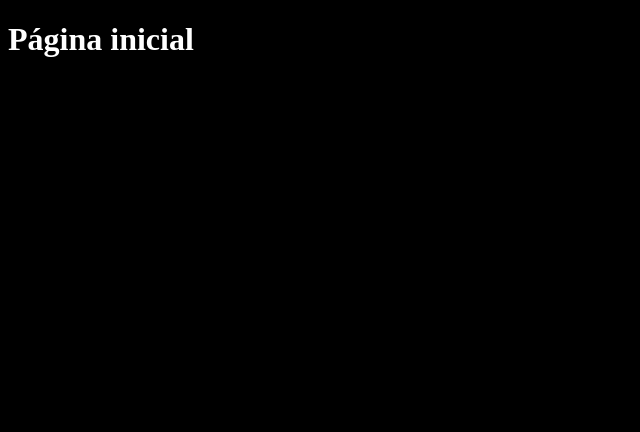
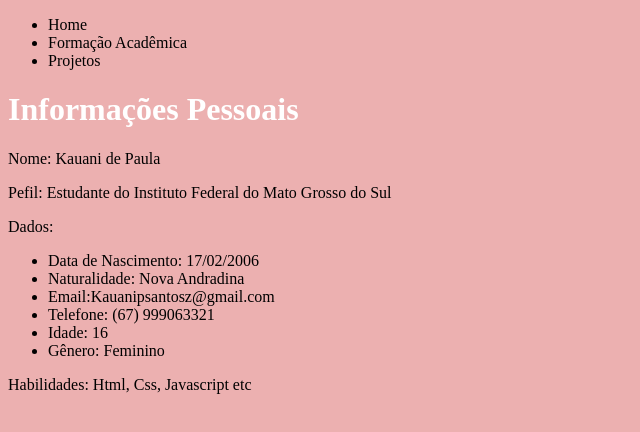
Before and after one commit to kakaushow1/projetoptas2, a website: page index.html in a window 1280 px wide. Shown: the whole page, without its empty margins (0-640 px from the left). Drawn offline with Linux system fonts and the light colour scheme.

Commit message:
html quase pronto

```diff
--- a/index.html
+++ b/index.html
@@ -9,6 +9,29 @@
   <title>Document</title>
 </head>
 <body>
-  <h1>Página inicial</h1>
+  <header>
+  <nav>
+    <ul>
+      <li>Home</li>
+      <li>Formação Acadêmica</li>
+      <li>Projetos</li>
+   </ul>
+  </nav>
+</header>
+<div>
+<h1>Informações Pessoais</h1>
+<p><span>Nome:</span> Kauani de Paula</p>
+<p><span>Pefil: Estudante do Instituto Federal do Mato Grosso do Sul</span></p>
+<p><span>Dados:</span></p>
+<ul>
+  <li><span>Data de Nascimento: </span>17/02/2006</li>
+  <li><span>Naturalidade: </span>Nova Andradina</li>
+  <li><span>Email:</span>Kauanipsantosz@gmail.com</li>
+  <li><span>Telefone:</span> (67) 999063321</li>
+  <li><span>Idade:</span> 16</li>
+  <li><span>Gênero:</span> Feminino</li>
+</ul>
+<p><span>Habilidades: Html, Css, Javascript etc </span></p>
+</div>
 </body>
 </html>
--- a/public/css/estilo.css
+++ b/public/css/estilo.css
@@ -1,5 +1,5 @@
 body {
-  background: black;
+  background: rgb(236, 176, 176);
 }
 h1{
   color: white;
```
Also changed, not shown: contato.html (added).
